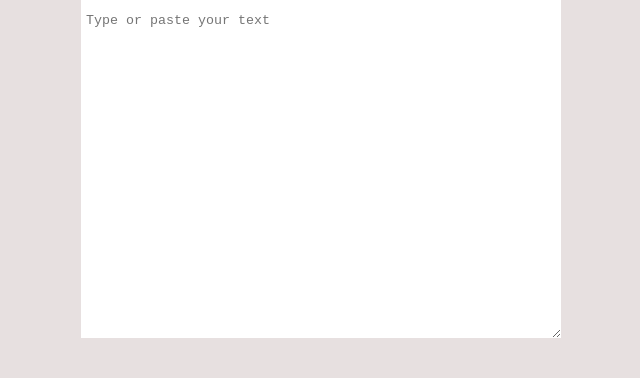
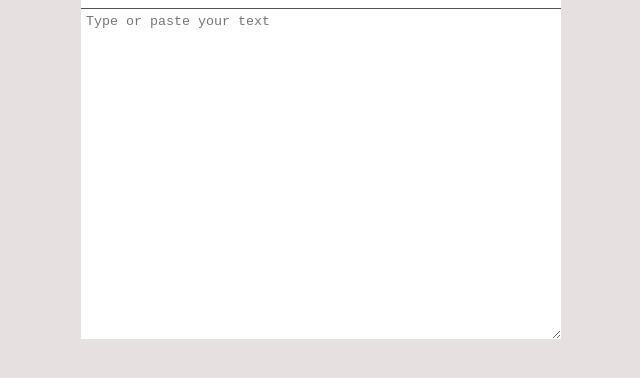
Before and after one commit to dotjarvis/Word-counter, a plain HTML site: page index.html in a window 1280 px wide. Shown: the part 120-498 px from the top of the page, without its empty margins (367-1007 px from the left). Drawn offline with nearby package versions, Linux system fonts and the light colour scheme.

Commit message:
Update style.css
Added border top

```diff
--- a/style.css
+++ b/style.css
@@ -26,6 +26,7 @@ textarea {
   width: 29.4rem;
   padding: 5px;
   border: none;
+  border-top: 0.5px solid rgb(83, 80, 80);
 }
 
 /* Buttons containig the counter */
```
